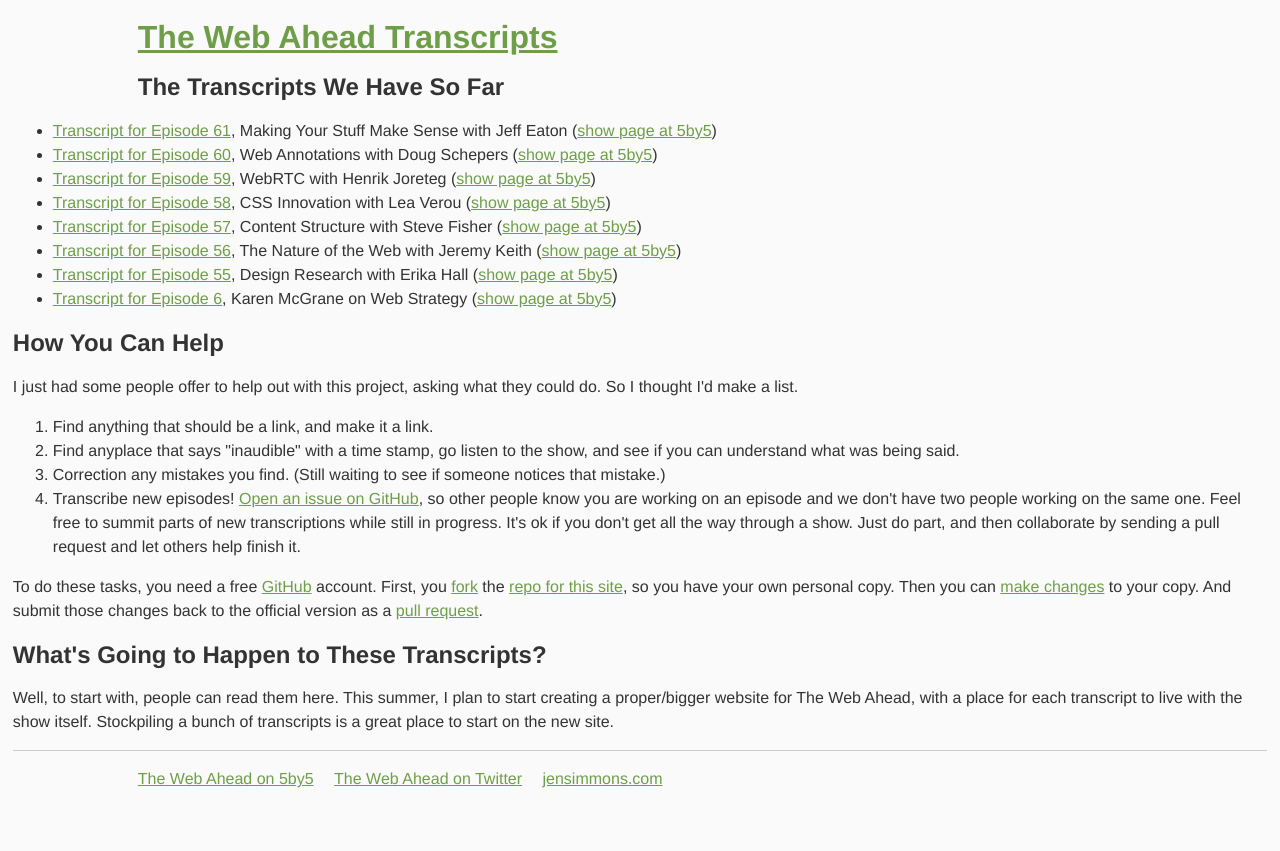
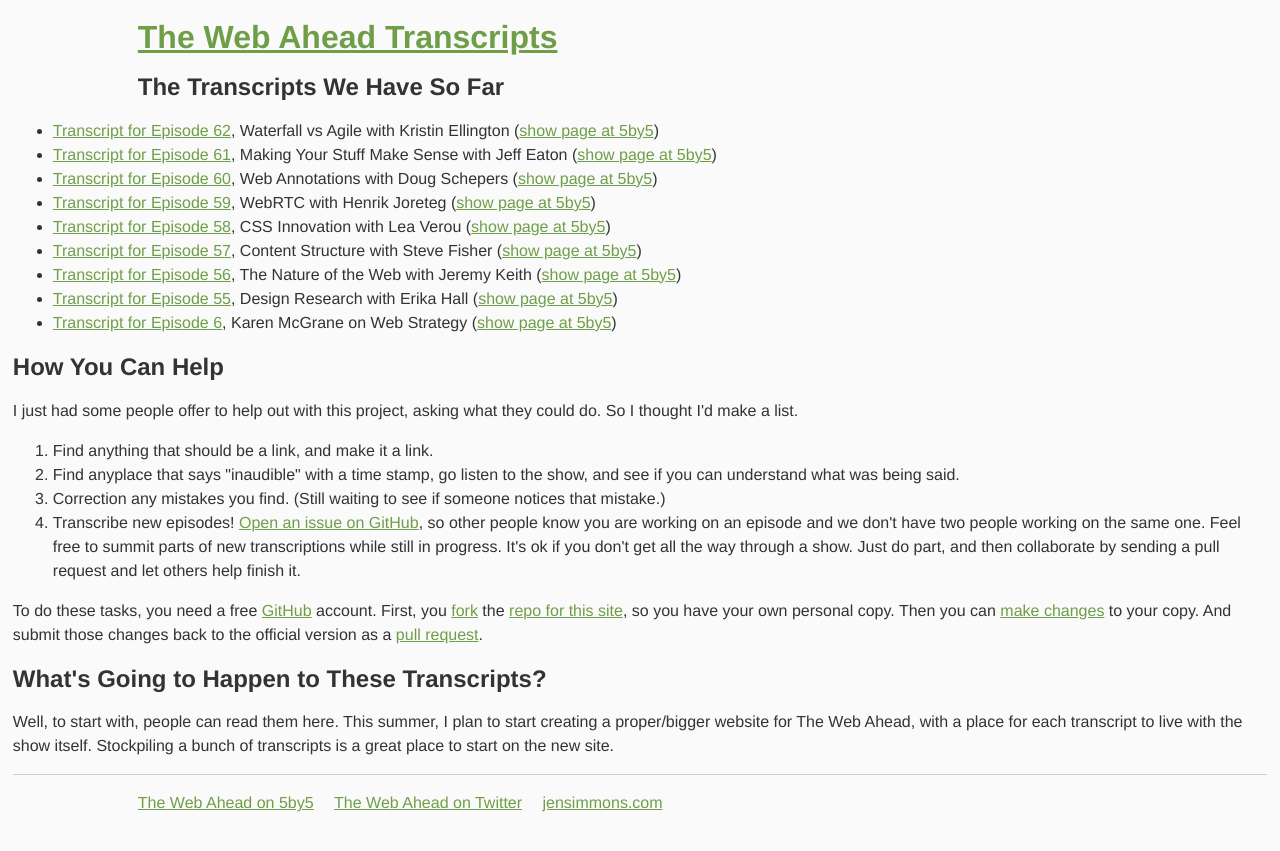
Before and after one commit to jensimmons/webahead-transcripts, a Jekyll site: the page built from index.html, in a window 1280 px wide. Shown: the top 851 px of the page. Built offline with Jekyll 4.4.1, drawn with Linux system fonts in a browser that asks for light colours; Markdown is read by kramdown in place of the engine named in the settings.

Commit message:
creating link on home page to Ep 62

```diff
--- a/index.html
+++ b/index.html
@@ -3,6 +3,7 @@
 title:  "The Transcripts We Have So Far"
 ---
     <ul>
+    	<li><a href="62/">Transcript for Episode 62</a>, Waterfall vs Agile with Kristin Ellington (<a href="http://5by5.tv/webahead/62">show page at 5by5</a>)</li>
     	<li><a href="61/">Transcript for Episode 61</a>, Making Your Stuff Make Sense with Jeff Eaton (<a href="http://5by5.tv/webahead/61">show page at 5by5</a>)</li>
     	<li><a href="60/">Transcript for Episode 60</a>, Web Annotations with Doug Schepers (<a href="http://5by5.tv/webahead/60">show page at 5by5</a>)</li>
     	<li><a href="59/">Transcript for Episode 59</a>, WebRTC with Henrik Joreteg (<a href="http://5by5.tv/webahead/59">show page at 5by5</a>)</li>
```
